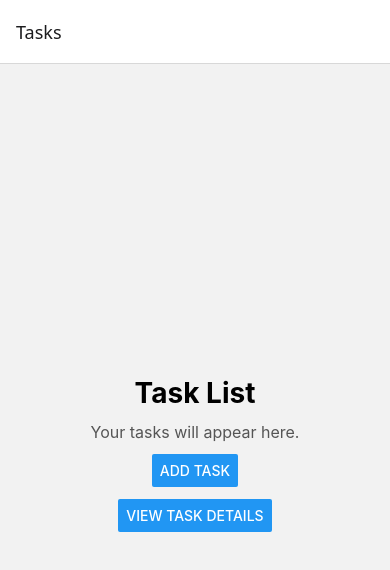
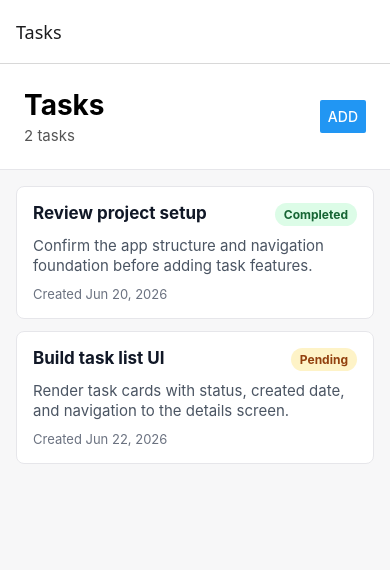
Before and after one commit to diarxharavina/pritech-task-app, a React Native app: screen / in a window 390 px wide. Shown: the top 570 px of the page. Built offline with nearby package versions, Linux system fonts and the light colour scheme.

Commit message:
added task list and empty state UI

```diff
--- a/App.tsx
+++ b/App.tsx
@@ -1,3 +1,4 @@
+import { useState } from 'react';
 import { NavigationContainer } from '@react-navigation/native';
 import { createNativeStackNavigator } from '@react-navigation/native-stack';
 import { StatusBar } from 'expo-status-bar';
@@ -7,29 +8,45 @@ import { AddTaskScreen } from './src/screens/AddTaskScreen';
 import { TaskDetailsScreen } from './src/screens/TaskDetailsScreen';
 import { TaskListScreen } from './src/screens/TaskListScreen';
 import type { RootStackParamList } from './src/types/navigation';
+import type { Task } from './src/types/task';
 
 const Stack = createNativeStackNavigator<RootStackParamList>();
 
+const initialTasks: Task[] = [
+  {
+    id: '1',
+    title: 'Review project setup',
+    description: 'Confirm the app structure and navigation foundation before adding task features.',
+    completed: true,
+    createdAt: '2026-06-20T09:00:00.000Z',
+  },
+  {
+    id: '2',
+    title: 'Build task list UI',
+    description: 'Render task cards with status, created date, and navigation to the details screen.',
+    completed: false,
+    createdAt: '2026-06-22T11:30:00.000Z',
+  },
+];
+
 export default function App() {
+  const [tasks] = useState<Task[]>(initialTasks);
+
   return (
     <SafeAreaProvider>
       <NavigationContainer>
         <Stack.Navigator initialRouteName="TaskList">
-          <Stack.Screen
-            name="TaskList"
-            component={TaskListScreen}
-            options={{ title: 'Tasks' }}
-          />
+          <Stack.Screen name="TaskList" options={{ title: 'Tasks' }}>
+            {(props) => <TaskListScreen {...props} tasks={tasks} />}
+          </Stack.Screen>
           <Stack.Screen
             name="AddTask"
             component={AddTaskScreen}
             options={{ title: 'Add Task' }}
           />
-          <Stack.Screen
-            name="TaskDetails"
-            component={TaskDetailsScreen}
-            options={{ title: 'Task Details' }}
-          />
+          <Stack.Screen name="TaskDetails" options={{ title: 'Task Details' }}>
+            {(props) => <TaskDetailsScreen {...props} tasks={tasks} />}
+          </Stack.Screen>
         </Stack.Navigator>
       </NavigationContainer>
       <StatusBar style="auto" />
--- /dev/null
+++ b/src/components/EmptyState.tsx
@@ -0,0 +1,34 @@
+import { StyleSheet, Text, View } from 'react-native';
+
+type Props = {
+  title: string;
+  message: string;
+};
+
+export function EmptyState({ title, message }: Props) {
+  return (
+    <View style={styles.container}>
+      <Text style={styles.title}>{title}</Text>
+      <Text style={styles.message}>{message}</Text>
+    </View>
+  );
+}
+
+const styles = StyleSheet.create({
+  container: {
+    alignItems: 'center',
+    gap: 8,
+  },
+  title: {
+    color: '#111827',
+    fontSize: 22,
+    fontWeight: '700',
+    textAlign: 'center',
+  },
+  message: {
+    color: '#6b7280',
+    fontSize: 16,
+    lineHeight: 22,
+    textAlign: 'center',
+  },
+});
--- /dev/null
+++ b/src/components/TaskItem.tsx
@@ -0,0 +1,99 @@
+import { Pressable, StyleSheet, Text, View } from 'react-native';
+
+import type { Task } from '../types/task';
+
+type Props = {
+  task: Task;
+  onPress: () => void;
+};
+
+function formatCreatedDate(createdAt: string) {
+  const date = new Date(createdAt);
+
+  if (Number.isNaN(date.getTime())) {
+    return createdAt;
+  }
+
+  return date.toLocaleDateString(undefined, {
+    day: 'numeric',
+    month: 'short',
+    year: 'numeric',
+  });
+}
+
+function getShortDescription(description: string) {
+  if (description.length <= 90) {
+    return description;
+  }
+
+  return `${description.slice(0, 87)}...`;
+}
+
+export function TaskItem({ task, onPress }: Props) {
+  return (
+    <Pressable
+      accessibilityRole="button"
+      onPress={onPress}
+      style={({ pressed }) => [styles.container, pressed && styles.pressed]}>
+      <View style={styles.header}>
+        <Text style={styles.title}>{task.title}</Text>
+        <Text style={[styles.status, task.completed ? styles.completed : styles.pending]}>
+          {task.completed ? 'Completed' : 'Pending'}
+        </Text>
+      </View>
+      <Text style={styles.description}>{getShortDescription(task.description)}</Text>
+      <Text style={styles.date}>Created {formatCreatedDate(task.createdAt)}</Text>
+    </Pressable>
+  );
+}
+
+const styles = StyleSheet.create({
+  container: {
+    backgroundColor: '#fff',
+    borderColor: '#e6e6ea',
+    borderRadius: 8,
+    borderWidth: StyleSheet.hairlineWidth,
+    gap: 10,
+    padding: 16,
+  },
+  pressed: {
+    opacity: 0.72,
+  },
+  header: {
+    alignItems: 'flex-start',
+    flexDirection: 'row',
+    gap: 12,
+    justifyContent: 'space-between',
+  },
+  title: {
+    color: '#111827',
+    flex: 1,
+    fontSize: 17,
+    fontWeight: '700',
+  },
+  description: {
+    color: '#4b5563',
+    fontSize: 15,
+    lineHeight: 20,
+  },
+  status: {
+    borderRadius: 999,
+    fontSize: 12,
+    fontWeight: '700',
+    overflow: 'hidden',
+    paddingHorizontal: 9,
+    paddingVertical: 4,
+  },
+  completed: {
+    backgroundColor: '#dcfce7',
+    color: '#166534',
+  },
+  pending: {
+    backgroundColor: '#fef3c7',
+    color: '#92400e',
+  },
+  date: {
+    color: '#6b7280',
+    fontSize: 13,
+  },
+});
--- a/src/screens/TaskDetailsScreen.tsx
+++ b/src/screens/TaskDetailsScreen.tsx
@@ -2,14 +2,50 @@ import type { NativeStackScreenProps } from '@react-navigation/native-stack';
 import { StyleSheet, Text, View } from 'react-native';
 
 import type { RootStackParamList } from '../types/navigation';
+import type { Task } from '../types/task';
 
-type Props = NativeStackScreenProps<RootStackParamList, 'TaskDetails'>;
+type Props = NativeStackScreenProps<RootStackParamList, 'TaskDetails'> & {
+  tasks: Task[];
+};
 
-export function TaskDetailsScreen(_: Props) {
+function formatCreatedDate(createdAt: string) {
+  const date = new Date(createdAt);
+
+  if (Number.isNaN(date.getTime())) {
+    return createdAt;
+  }
+
+  return date.toLocaleDateString(undefined, {
+    day: 'numeric',
+    month: 'short',
+    year: 'numeric',
+  });
+}
+
+export function TaskDetailsScreen({ route, tasks }: Props) {
+  const task = tasks.find((item) => item.id === route.params.taskId);
+
+  if (!task) {
+    return (
+      <View style={styles.container}>
+        <Text style={styles.title}>Task not found</Text>
+        <Text style={styles.description}>The selected task is no longer available.</Text>
+      </View>
+    );
+  }
+
   return (
     <View style={styles.container}>
-      <Text style={styles.title}>Task Details</Text>
-      <Text style={styles.description}>Selected task details will appear here.</Text>
+      <View style={styles.card}>
+        <Text style={styles.title}>{task.title}</Text>
+        <Text style={styles.description}>{task.description}</Text>
+        <View style={styles.metaRow}>
+          <Text style={[styles.status, task.completed ? styles.completed : styles.pending]}>
+            {task.completed ? 'Completed' : 'Pending'}
+          </Text>
+          <Text style={styles.date}>Created {formatCreatedDate(task.createdAt)}</Text>
+        </View>
+      </View>
     </View>
   );
 }
@@ -17,18 +53,51 @@ export function TaskDetailsScreen(_: Props) {
 const styles = StyleSheet.create({
   container: {
     flex: 1,
-    alignItems: 'center',
-    justifyContent: 'center',
-    gap: 12,
+    backgroundColor: '#f7f7f8',
     padding: 24,
   },
+  card: {
+    backgroundColor: '#fff',
+    borderColor: '#e6e6ea',
+    borderRadius: 8,
+    borderWidth: StyleSheet.hairlineWidth,
+    gap: 14,
+    padding: 20,
+  },
   title: {
-    fontSize: 28,
+    color: '#111827',
+    fontSize: 24,
     fontWeight: '700',
   },
   description: {
-    color: '#555',
+    color: '#4b5563',
     fontSize: 16,
-    textAlign: 'center',
+    lineHeight: 22,
+  },
+  metaRow: {
+    alignItems: 'center',
+    flexDirection: 'row',
+    gap: 12,
+    justifyContent: 'space-between',
+  },
+  status: {
+    borderRadius: 999,
+    fontSize: 13,
+    fontWeight: '700',
+    overflow: 'hidden',
+    paddingHorizontal: 10,
+    paddingVertical: 5,
+  },
+  completed: {
+    backgroundColor: '#dcfce7',
+    color: '#166534',
+  },
+  pending: {
+    backgroundColor: '#fef3c7',
+    color: '#92400e',
+  },
+  date: {
+    color: '#6b7280',
+    fontSize: 13,
   },
 });
--- a/src/screens/TaskListScreen.tsx
+++ b/src/screens/TaskListScreen.tsx
@@ -1,17 +1,43 @@
 import type { NativeStackScreenProps } from '@react-navigation/native-stack';
-import { Button, StyleSheet, Text, View } from 'react-native';
+import { Button, FlatList, StyleSheet, Text, View } from 'react-native';
 
+import { EmptyState } from '../components/EmptyState';
+import { TaskItem } from '../components/TaskItem';
 import type { RootStackParamList } from '../types/navigation';
+import type { Task } from '../types/task';
 
-type Props = NativeStackScreenProps<RootStackParamList, 'TaskList'>;
+type Props = NativeStackScreenProps<RootStackParamList, 'TaskList'> & {
+  tasks: Task[];
+};
 
-export function TaskListScreen({ navigation }: Props) {
+export function TaskListScreen({ navigation, tasks }: Props) {
   return (
     <View style={styles.container}>
-      <Text style={styles.title}>Task List</Text>
-      <Text style={styles.description}>Your tasks will appear here.</Text>
-      <Button title="Add Task" onPress={() => navigation.navigate('AddTask')} />
-      <Button title="View Task Details" onPress={() => navigation.navigate('TaskDetails')} />
+      <View style={styles.header}>
+        <View style={styles.headerText}>
+          <Text style={styles.title}>Tasks</Text>
+          <Text style={styles.description}>{tasks.length} task{tasks.length === 1 ? '' : 's'}</Text>
+        </View>
+        <Button title="Add" onPress={() => navigation.navigate('AddTask')} />
+      </View>
+
+      <FlatList
+        data={tasks}
+        keyExtractor={(task) => task.id}
+        contentContainerStyle={tasks.length === 0 ? styles.emptyList : styles.list}
+        renderItem={({ item }) => (
+          <TaskItem
+            task={item}
+            onPress={() => navigation.navigate('TaskDetails', { taskId: item.id })}
+          />
+        )}
+        ListEmptyComponent={
+          <EmptyState
+            title="No tasks yet"
+            message="Add your first task to start tracking your work."
+          />
+        }
+      />
     </View>
   );
 }
@@ -19,9 +45,27 @@ export function TaskListScreen({ navigation }: Props) {
 const styles = StyleSheet.create({
   container: {
     flex: 1,
+    backgroundColor: '#f7f7f8',
+  },
+  header: {
     alignItems: 'center',
+    backgroundColor: '#fff',
+    borderBottomColor: '#e6e6ea',
+    borderBottomWidth: StyleSheet.hairlineWidth,
+    flexDirection: 'row',
+    justifyContent: 'space-between',
+    padding: 24,
+  },
+  headerText: {
+    gap: 4,
+  },
+  list: {
+    gap: 12,
+    padding: 16,
+  },
+  emptyList: {
+    flexGrow: 1,
     justifyContent: 'center',
-    gap: 12,
     padding: 24,
   },
   title: {
@@ -30,7 +74,6 @@ const styles = StyleSheet.create({
   },
   description: {
     color: '#555',
-    fontSize: 16,
-    textAlign: 'center',
+    fontSize: 15,
   },
 });
--- a/src/types/navigation.ts
+++ b/src/types/navigation.ts
@@ -1,5 +1,7 @@
 export type RootStackParamList = {
   TaskList: undefined;
   AddTask: undefined;
-  TaskDetails: undefined;
+  TaskDetails: {
+    taskId: string;
+  };
 };
```
